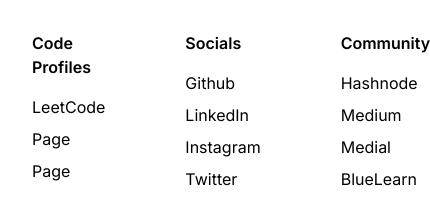
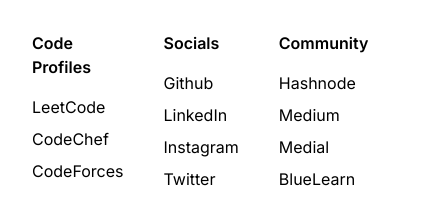
Before and after one commit to sanchitpahurkar/Portfolio, a website: page src/index.html in a window 390 px wide. Shown: the part 638-844 px from the top of the page, 430 px wide, since content can reach past the window. Drawn offline with nearby package versions, Linux system fonts and the light colour scheme.

Commit message:
fixed responsiveness

```diff
--- a/src/index.html
+++ b/src/index.html
@@ -82,13 +82,13 @@
             </div>
          </div>
         <!-- links -->
-        <div class="flex flex-row gap-20 mx-8">
+        <div class="flex flex-row gap-10 md:gap-20 mx-8">
             <!-- links 1 -->
             <div class="flex flex-col">
                 <p class="font-semibold mb-4">Code Profiles</p>
                 <a href="https://leetcode.com/u/sanchit_pahurkar/"><p class="mb-2">LeetCode</p></a>
-                <a href="https://www.codechef.com/users/sanchit_p23"><p class="mb-2">Page</p></a>
-                <a href="https://codeforces.com/profile/sanchit.pahurkar"><p class="mb-2">Page</p></a>
+                <a href="https://www.codechef.com/users/sanchit_p23"><p class="mb-2">CodeChef</p></a>
+                <a href="https://codeforces.com/profile/sanchit.pahurkar"><p class="mb-2">CodeForces</p></a>
             </div>
             <!-- links 2 -->
             <div class="flex flex-col">
```
Also changed, not shown: src/pages/about.html (+3 -3 lines), src/pages/certifications.html (+3 -3 lines), src/pages/contact.html (+3 -3 lines), src/pages/projects.html (+3 -3 lines), src/output.css.
